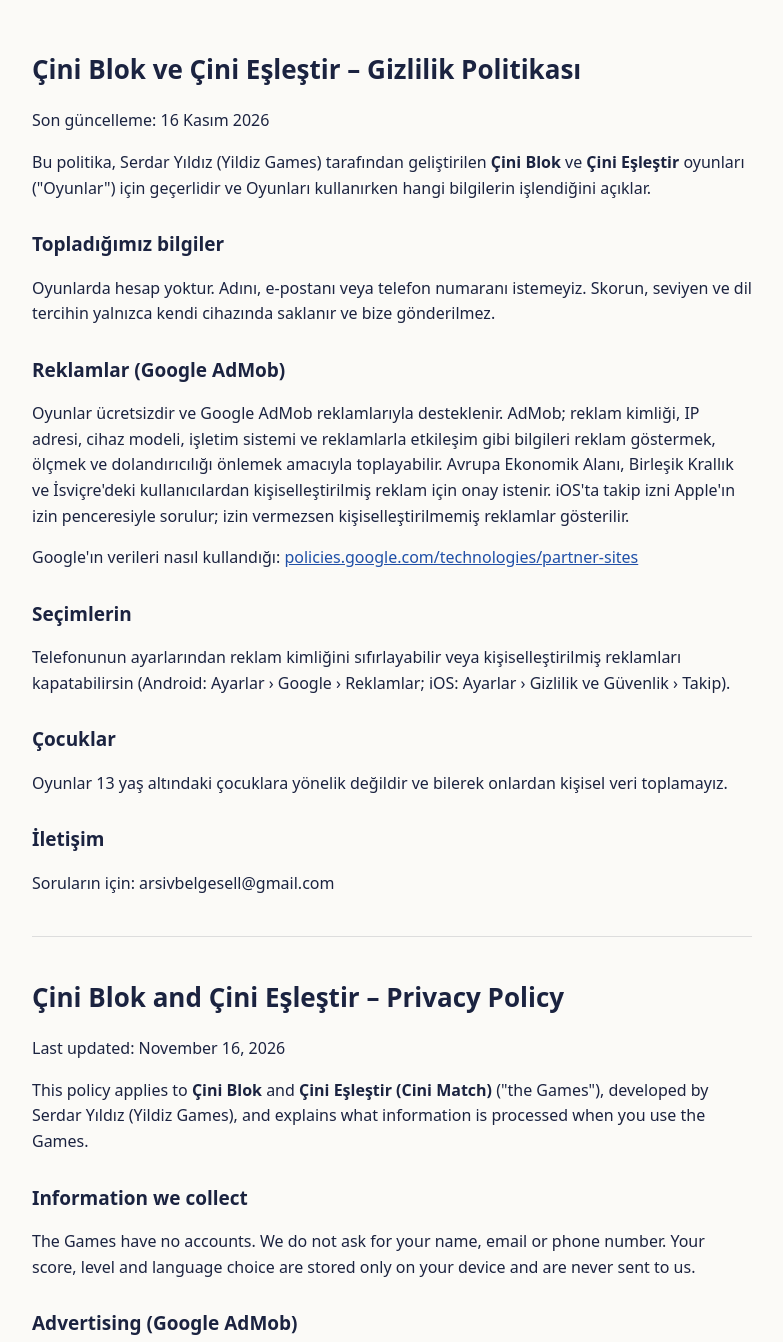
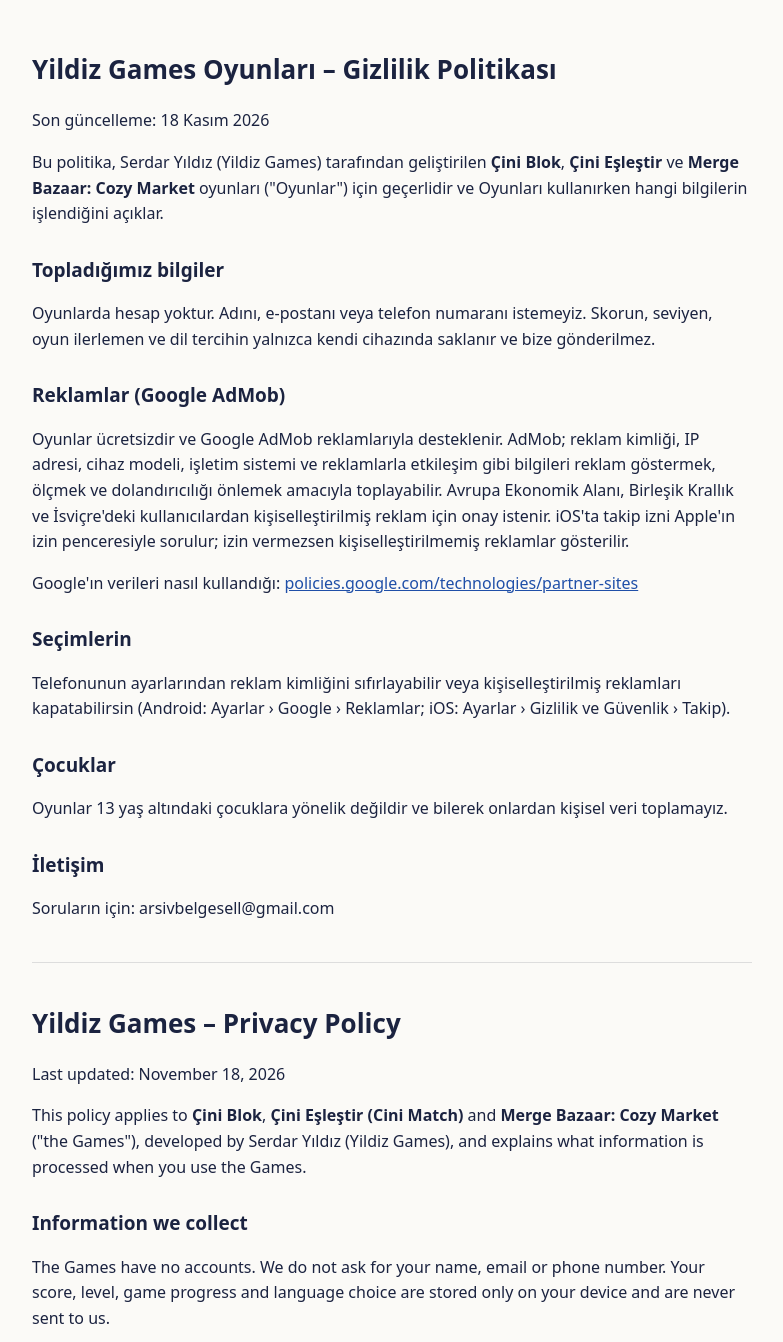
Before and after one commit to serdaryildizgames/serdaryildizgames.github.io, a plain HTML site: page privacy.html in a window 1280 px wide. Shown: the top 1342 px of the page, without its empty margins (248-1031 px from the left). Drawn offline with Linux system fonts and the light colour scheme.

Commit message:
Merge Bazaar gizlilik politikasina ve ana sayfaya eklendi
Co-Authored-By: Claude Opus 5.5 <noreply@anthropic.com>
Claude-Session: https://claude.ai/code/session_01SbAcdbLWbzvbkiADbvVbcn

```diff
--- a/privacy.html
+++ b/privacy.html
@@ -1,6 +1,6 @@
 <!doctype html>
 <html lang="tr"><head><meta charset="utf-8"><meta name="viewport" content="width=device-width,initial-scale=1">
-<title>Çini Oyunları Gizlilik Politikası</title>
+<title>Yildiz Games Gizlilik Politikası</title>
 <style>
 :root{--bg:#fbfaf7;--fg:#1b2340;--line:#ddd;--link:#1f4fa8}
 body{color-scheme:light;font-family:system-ui,-apple-system,"Segoe UI",sans-serif;max-width:720px;margin:0 auto;padding-block:32px;padding-left:max(18px,env(safe-area-inset-left,0px));padding-right:max(18px,env(safe-area-inset-right,0px));line-height:1.6;color:var(--fg);background:var(--bg)}
@@ -8,11 +8,11 @@ a{color:var(--link)}
 h1{font-size:26px;text-wrap:balance}h2{font-size:19px;margin-top:28px}hr{margin:40px 0;border:0;border-top:1px solid var(--line)}
 </style>
 </head><body>
-<h1>Çini Blok ve Çini Eşleştir – Gizlilik Politikası</h1>
-<p>Son güncelleme: 16 Kasım 2026</p>
-<p>Bu politika, Serdar Yıldız (Yildiz Games) tarafından geliştirilen <b>Çini Blok</b> ve <b>Çini Eşleştir</b> oyunları ("Oyunlar") için geçerlidir ve Oyunları kullanırken hangi bilgilerin işlendiğini açıklar.</p>
+<h1>Yildiz Games Oyunları – Gizlilik Politikası</h1>
+<p>Son güncelleme: 18 Kasım 2026</p>
+<p>Bu politika, Serdar Yıldız (Yildiz Games) tarafından geliştirilen <b>Çini Blok</b>, <b>Çini Eşleştir</b> ve <b>Merge Bazaar: Cozy Market</b> oyunları ("Oyunlar") için geçerlidir ve Oyunları kullanırken hangi bilgilerin işlendiğini açıklar.</p>
 <h2>Topladığımız bilgiler</h2>
-<p>Oyunlarda hesap yoktur. Adını, e-postanı veya telefon numaranı istemeyiz. Skorun, seviyen ve dil tercihin yalnızca kendi cihazında saklanır ve bize gönderilmez.</p>
+<p>Oyunlarda hesap yoktur. Adını, e-postanı veya telefon numaranı istemeyiz. Skorun, seviyen, oyun ilerlemen ve dil tercihin yalnızca kendi cihazında saklanır ve bize gönderilmez.</p>
 <h2>Reklamlar (Google AdMob)</h2>
 <p>Oyunlar ücretsizdir ve Google AdMob reklamlarıyla desteklenir. AdMob; reklam kimliği, IP adresi, cihaz modeli, işletim sistemi ve reklamlarla etkileşim gibi bilgileri reklam göstermek, ölçmek ve dolandırıcılığı önlemek amacıyla toplayabilir. Avrupa Ekonomik Alanı, Birleşik Krallık ve İsviçre'deki kullanıcılardan kişiselleştirilmiş reklam için onay istenir. iOS'ta takip izni Apple'ın izin penceresiyle sorulur; izin vermezsen kişiselleştirilmemiş reklamlar gösterilir.</p>
 <p>Google'ın verileri nasıl kullandığı: <a href="https://policies.google.com/technologies/partner-sites">policies.google.com/technologies/partner-sites</a></p>
@@ -25,11 +25,11 @@ h1{font-size:26px;text-wrap:balance}h2{font-size:19px;margin-top:28px}hr{margin:
 
 <hr>
 
-<h1>Çini Blok and Çini Eşleştir – Privacy Policy</h1>
-<p>Last updated: November 16, 2026</p>
-<p>This policy applies to <b>Çini Blok</b> and <b>Çini Eşleştir (Cini Match)</b> ("the Games"), developed by Serdar Yıldız (Yildiz Games), and explains what information is processed when you use the Games.</p>
+<h1>Yildiz Games – Privacy Policy</h1>
+<p>Last updated: November 18, 2026</p>
+<p>This policy applies to <b>Çini Blok</b>, <b>Çini Eşleştir (Cini Match)</b> and <b>Merge Bazaar: Cozy Market</b> ("the Games"), developed by Serdar Yıldız (Yildiz Games), and explains what information is processed when you use the Games.</p>
 <h2>Information we collect</h2>
-<p>The Games have no accounts. We do not ask for your name, email or phone number. Your score, level and language choice are stored only on your device and are never sent to us.</p>
+<p>The Games have no accounts. We do not ask for your name, email or phone number. Your score, level, game progress and language choice are stored only on your device and are never sent to us.</p>
 <h2>Advertising (Google AdMob)</h2>
 <p>The Games are free and supported by Google AdMob ads. AdMob may collect your advertising ID, IP address, device model, operating system and ad interactions to serve and measure ads and to prevent fraud. Users in the EEA, UK and Switzerland are asked for consent before personalized ads are shown. On iOS, tracking permission is requested through Apple's prompt; if you decline, non-personalized ads are shown.</p>
 <p>How Google uses data: <a href="https://policies.google.com/technologies/partner-sites">policies.google.com/technologies/partner-sites</a></p>
```
Also changed, not shown: index.html (+1 -0 lines), img/merge-bazaar.jpg (added).
